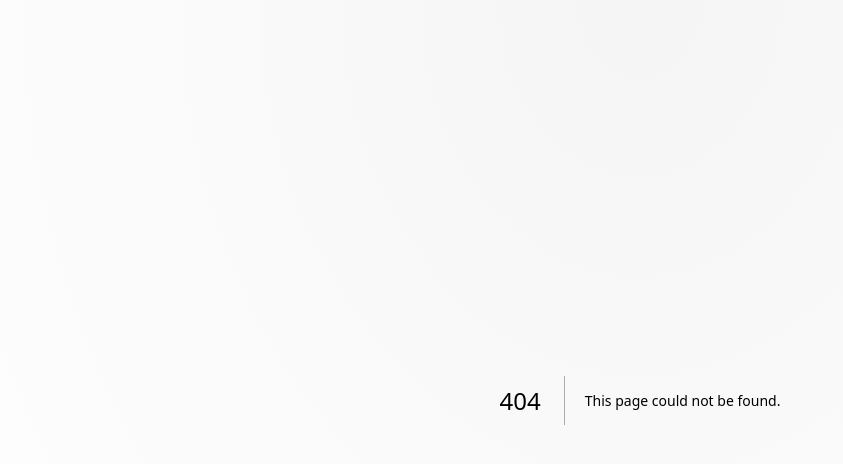
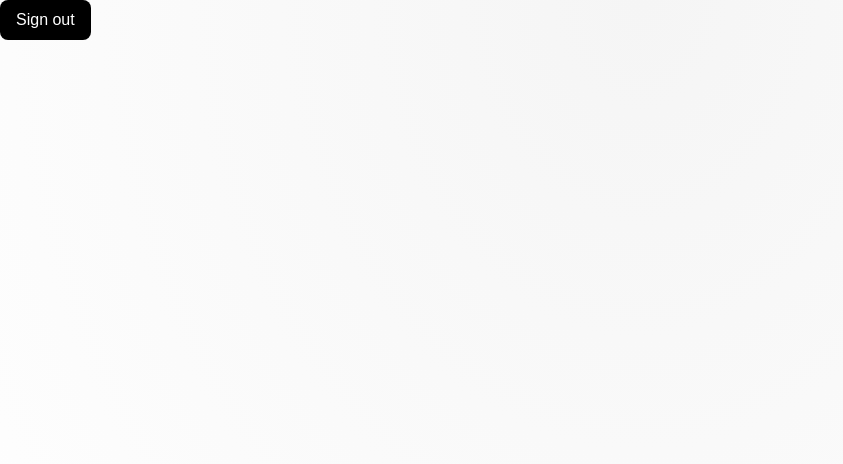
Before and after one commit to pharrisenterprises/instant-chef, a Next.js app: page /auth/signout in a window 1280 px wide. Before the commit this address had no page. Shown: the top 464 px of the page, without its empty margins (0-843 px from the left). Built offline with nearby package versions, Linux system fonts and the light colour scheme.

Commit message:
Create page.tsx

```diff
--- /dev/null
+++ b/src/app/auth/signout/page.tsx
@@ -0,0 +1,10 @@
+// src/app/auth/signout/page.tsx
+export default function SignOutPage() {
+  return (
+    <form action="/auth/signout" method="post">
+      <button className="rounded-lg bg-black text-white px-4 py-2">
+        Sign out
+      </button>
+    </form>
+  )
+}
```
